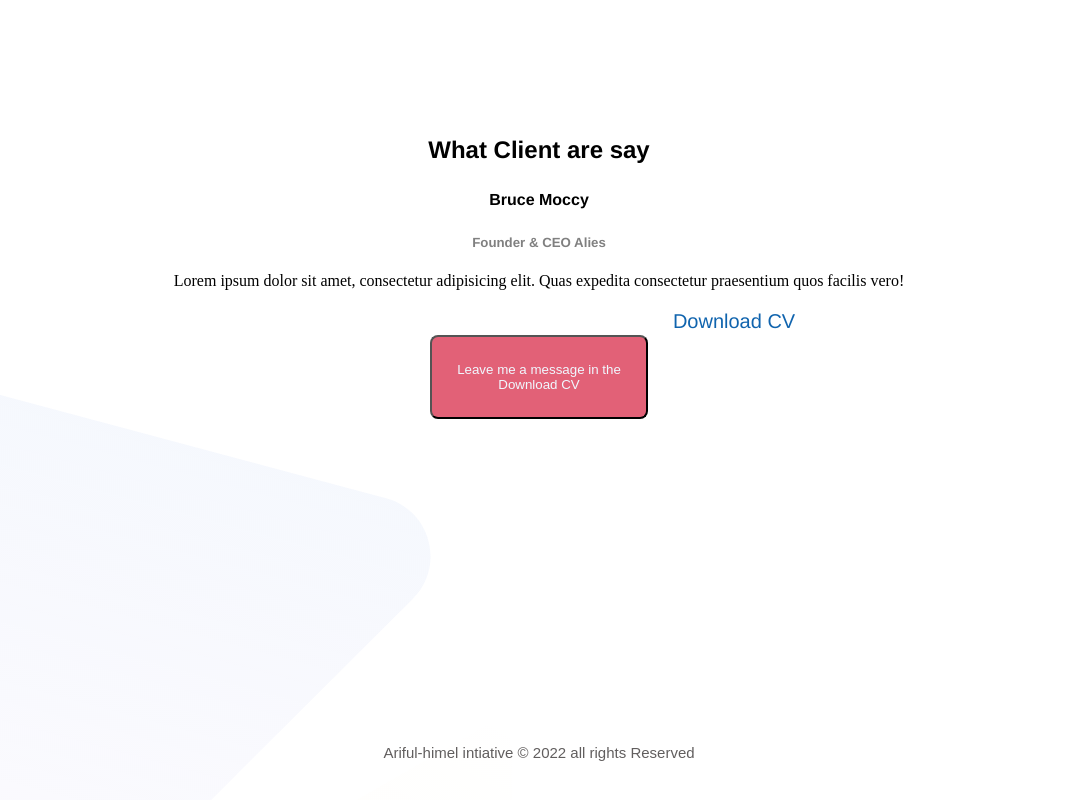
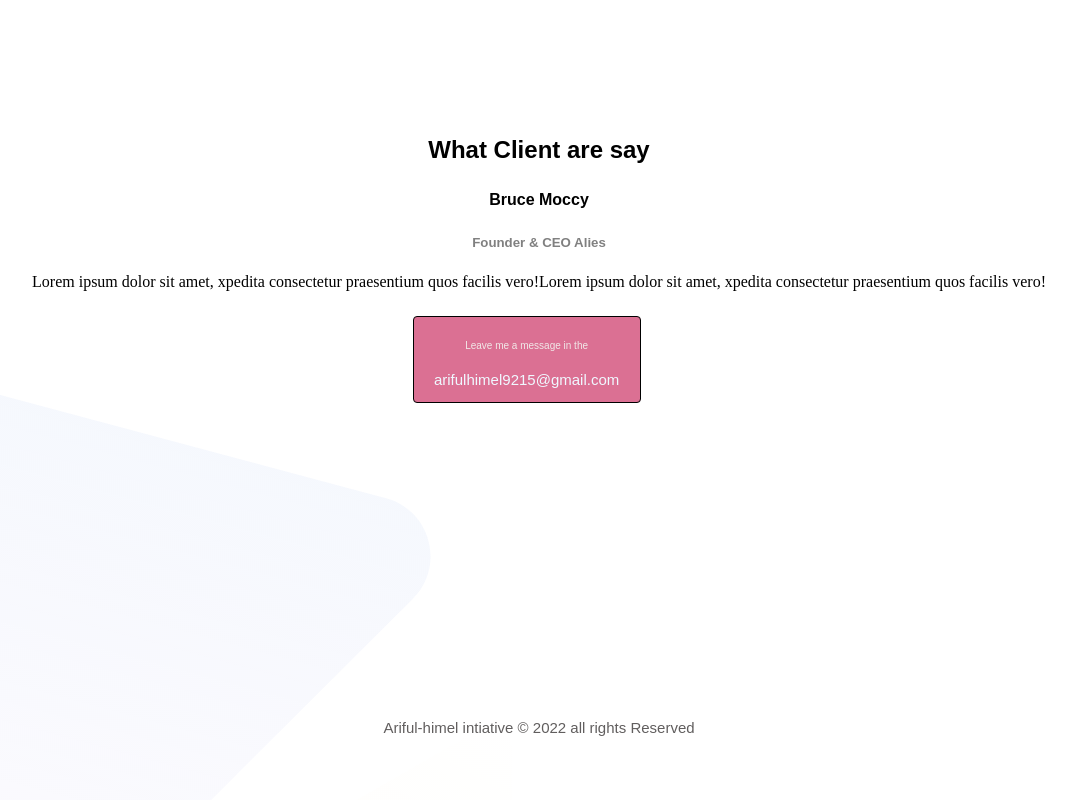
Before and after one commit to Ariful-himel/personal-website, a plain HTML site: page index.html in a window 1280 px wide. Shown: the part 2012-2812 px from the top of the page, without its empty margins (101-1177 px from the left). Drawn offline with Linux system fonts and the light colour scheme.

Commit message:
complete all part

```diff
--- a/index.html
+++ b/index.html
@@ -15,7 +15,7 @@
             <h2> Md Ariful Islam</h2>
             <p> You might saw me jumping, climbing buildings, and stopping trains. But nobody paus me a dime for that work.</p>
 
-            <a class="btn" href=""> Hire me</a>
+            <a target="_blank" class="btn" href="https://www.linkedin.com/in/ariful-himel/"> Hire me</a>
         </div >
 
         <div class="half-width">
@@ -35,7 +35,7 @@
         <div class="half-width">
             <h1>Biography</h1>
             <p>Lorem ipsum dolor sit amet consectetur adipisicing elit. Nisi aliquam, in, reiciendis quia incidunt libero nesciunt recusandae ad dolorum non consequuntur commodi doloribus ullam quisquam eligendi ab id assumenda modi.</p>
-            <a class="btn" href=""> Download CV</a>
+            <a target="_blank" class="btn" href="https://github.com/Ariful-himel"> Download CV</a>
         </div>
 
 
@@ -66,22 +66,30 @@
 
 
     <section class="section-fotter">
+        <div class="fotter"></div>
+
         <div class="half-width-fotter">
+            <h1 class="client-header">What Client are say</h1>
+            <h5 class="client-name"> Bruce Moccy</h5>
+            <h5 class="client-post"> Founder & CEO Alies</h5>
+            <p class="client-details">Lorem ipsum dolor sit amet,
+                xpedita consectetur praesentium quos facilis vero!Lorem ipsum dolor sit amet,
+                xpedita consectetur praesentium quos facilis vero!</p>
 
-        <h1 class="work-head">What Client are say</h1>
-        <h5 class="work-head5"> Bruce Moccy</h5>
-        <h5 class="work-head1"> Founder & CEO Alies</h5>
-        <p class="work-head-p">Lorem ipsum dolor sit amet,
-             consectetur adipisicing elit.
-              Quas expedita consectetur praesentium quos facilis vero!</p>
-        <p><p>
-<button class="btn-fotter"> Leave me a message in the   <br>Download CV</button>
-<a class="btn-fotter-email" href=""> Download CV</a>
+            <div class="leave">
+            <p class="btn-fotter-message"> Leave me a message in the</p>
+           </p>
+            <div class="email">
+            <a target="_blank" class="btn-fotter-email" href="https://mail.google.com/mail/u/0/?tab=rm&ogbl#inbox"> arifulhimel9215@gmail.com</a>
+        </div>
+        </div>
 
-        </div>
+
 
         <div class="half-width-fotter-2">
         <p id="pf">Ariful-himel intiative &copy 2022 all rights Reserved </p>
+        </div>
+
         </div>
 
 
--- a/style.css
+++ b/style.css
@@ -55,6 +55,7 @@ p{
     width: 100%;
     height: auto;
 }
+
 .btn{
     border: 1px solid;
     text-decoration: none;
@@ -63,72 +64,71 @@ p{
     background-image: linear-gradient(30deg, rgb(236, 25, 232), rgb(237, 15, 85));
     color: aliceblue;
 }
+/*--} --*/
 
-.work-head{
+
+.client-header{
     text-align: center;
 }
-.work-head5{
+.client-name{
     text-align: center;
     font-size: 16px;
 }
-.work-head1{
+.client-post{
     text-align: center;
     color: gray;
 }
-.work-head-p{
+.client-details{
     text-align: center;
     color: black;
     font-family: 'Times New Roman', Times, serif;
     font-size: 1rem;
     justify-content: center;
 }
-.half-widt a{
-    width: 100%;
-    height: auto;
-    padding: 30px;
-}
 
-.btn-email{
-    text-decoration: none;
-    color:aliceblue;
-    border: 1px solid;
-    background-color: hotpink;
-
-    font-size: 19px;
-    position: relative;
-}
-.half-width-fotter{
-    box-sizing: border-box;
-    text-align: center;
-    margin-top: none;
-
-
-}
-.btn-fotter{
-    padding: 25px;
-    position: relative;
-    margin: 25px 25px 25px 25px;
-    padding-left: 25px;
-    padding-right: 25px;
-    text-align: center;
-    background: rgb(226, 97, 119);
-    border-radius: 8px;
-    color: aliceblue;
-}
-.btn-fotter-email{
-    position: absolute;
-    text-decoration: none;
-    color: rgb(16, 100, 174);
-    text-align: center;
-}
 #pf{
     color:rgb(97, 94, 94);
     font-size: 15px;
     font-family: arial;
+    justify-content:flex-end;
 }
+.half-width-fotter{
+
+    margin-top: 20px;
+ }
 .half-width-fotter-2{
    justify-content: center;
    text-align: center;
-   margin-top: 300px;
+   margin-top: 25%;
+}
+
+.section-fotter{
+    height: 700px;
+    font-family: Arial, sans-serif;
+}
+.leave{
+    text-align: center;
+    border: 1px solid;
+    text-decoration: none;
+    width:200px;
+    margin-left: 40% ;
+    margin-top: 2%;
+
+    padding: 13px;
+    box-sizing: 10px;
+    background-color: palevioletred;
+    border-radius: 4px;
+    justify-content: center;
+}
+.btn-fotter-message{
+    text-decoration: none;
+    font-size: 10px;
+    color:rgb(241, 232, 232);
 
 }
+.btn-fotter-email{
+    text-decoration: none;
+    color:aliceblue;
+    font-size:15px;
+
+}
```
